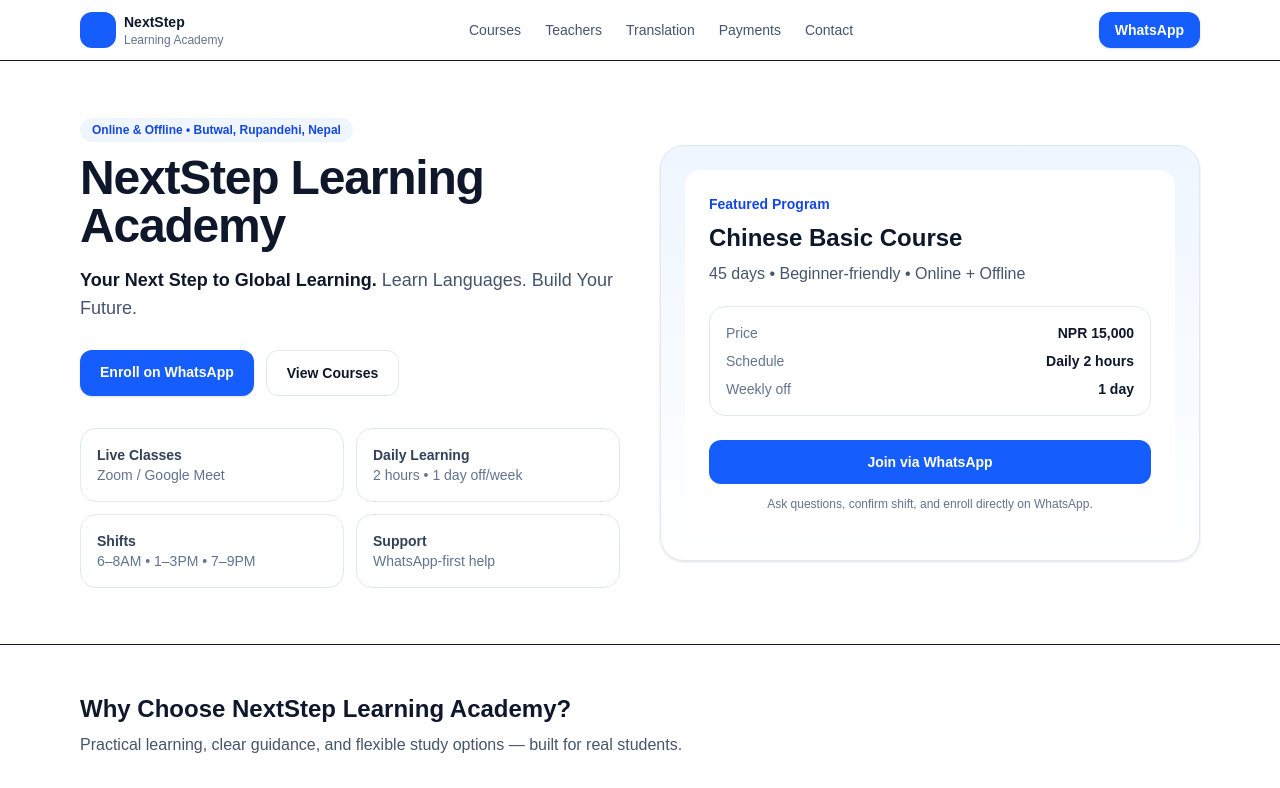
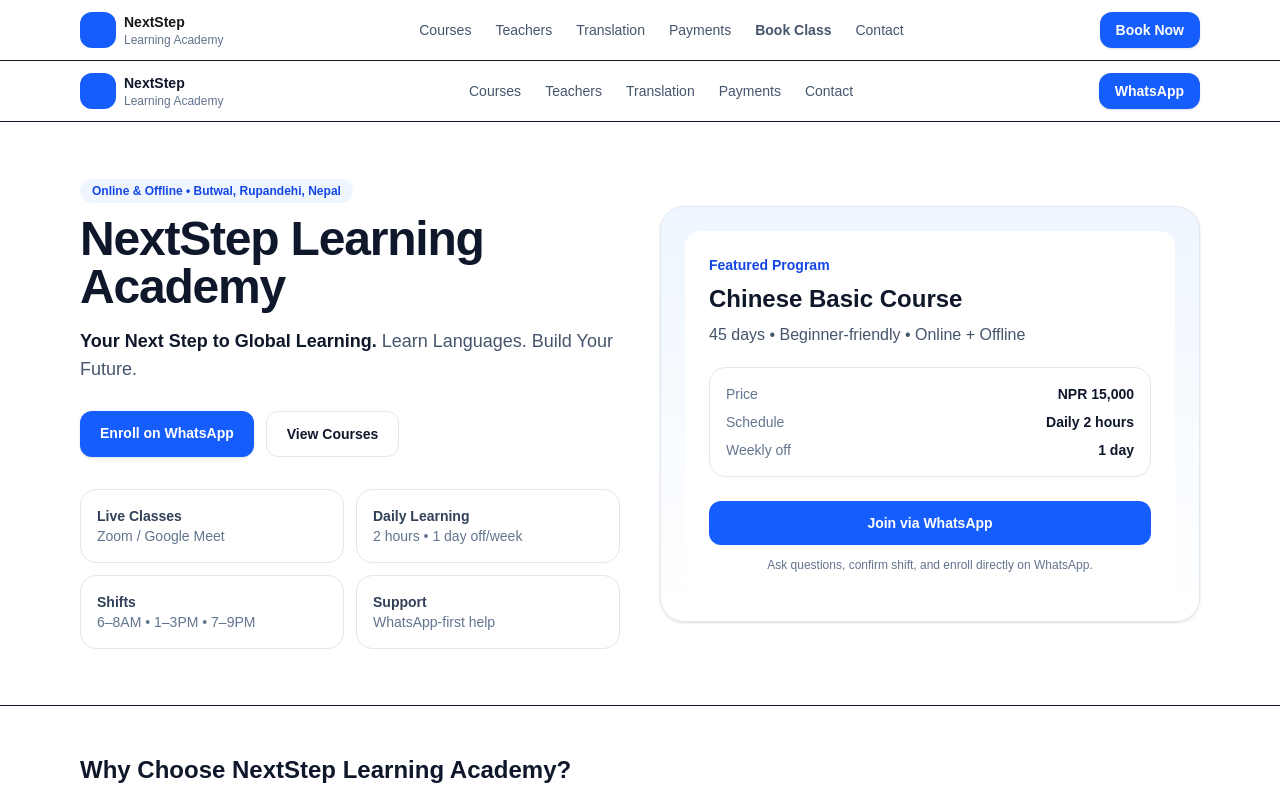
Before and after one commit to lighthousetech2021-tech/nextstep-academy, a Next.js app: page / in a window 1280 px wide. Shown: the top 788 px of the page. Built offline with nearby package versions, Linux system fonts and the light colour scheme.

Commit message:
Add navbar with Book Class link in layout

```diff
--- a/app/layout.tsx
+++ b/app/layout.tsx
@@ -18,8 +18,6 @@ export const metadata: Metadata = {
     "NextStep Learning Academy offers online & offline Chinese classes in Butwal, Nepal. Live classes via Zoom and Google Meet. Chinese to English, Hindi, and Nepali translation services available. Enroll via WhatsApp +9779848961392.",
 };
 
-
-
 export default function RootLayout({
   children,
 }: Readonly<{
@@ -27,9 +25,46 @@ export default function RootLayout({
 }>) {
   return (
     <html lang="en">
-      <body
-        className={`${geistSans.variable} ${geistMono.variable} antialiased`}
-      >
+      <body className={`${geistSans.variable} ${geistMono.variable} antialiased`}>
+        {/* ✅ NAVBAR START (Added in layout so it shows everywhere) */}
+        <header className="sticky top-0 z-50 border-b bg-white/80 backdrop-blur">
+          <div className="mx-auto flex max-w-6xl items-center justify-between px-4 py-3">
+            {/* Logo */}
+            <div className="flex items-center gap-2">
+              <div className="h-9 w-9 rounded-xl bg-blue-600" />
+              <div className="leading-tight">
+                <div className="text-sm font-semibold">NextStep</div>
+                <div className="text-xs text-slate-500">Learning Academy</div>
+              </div>
+            </div>
+
+            {/* Menu Links */}
+            <nav className="hidden gap-6 text-sm text-slate-600 md:flex">
+              <a href="#courses" className="hover:text-slate-900">Courses</a>
+              <a href="#teachers" className="hover:text-slate-900">Teachers</a>
+              <a href="#translation" className="hover:text-slate-900">Translation</a>
+              <a href="#payments" className="hover:text-slate-900">Payments</a>
+
+              {/* ✅ THIS IS WHERE "BOOK CLASS" LINK IS ADDED */}
+              <a href="#book" className="hover:text-slate-900 font-semibold">
+                Book Class
+              </a>
+
+              <a href="#contact" className="hover:text-slate-900">Contact</a>
+            </nav>
+
+            {/* Right button (optional) */}
+            <a
+              className="rounded-xl bg-blue-600 px-4 py-2 text-sm font-semibold text-white shadow-sm hover:bg-blue-700"
+              href="#book"
+            >
+              Book Now
+            </a>
+          </div>
+        </header>
+        {/* ✅ NAVBAR END */}
+
+        {/* Page Content */}
         {children}
       </body>
     </html>
```
